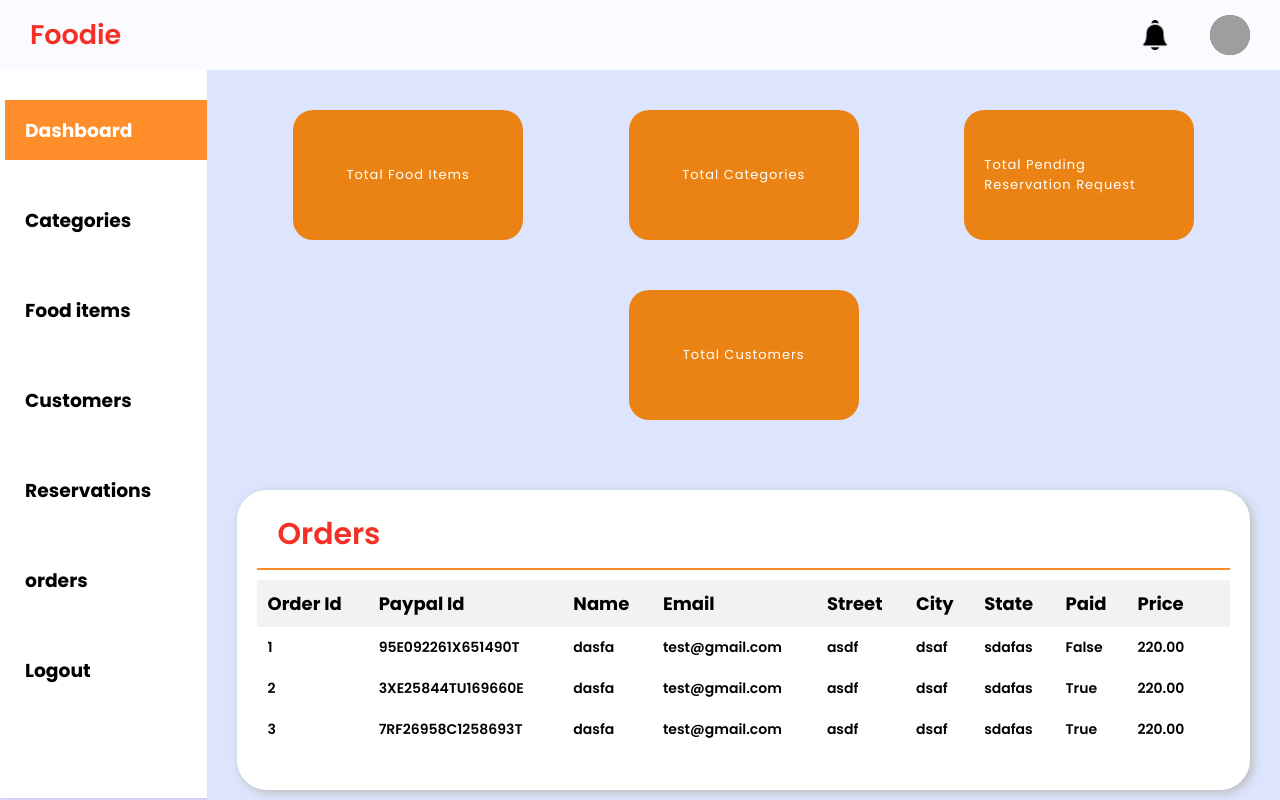
After one commit to Tusharsharma2305/foodie, a Django app: page /admin-dashboard-orders/ in a window 1280 px wide. The commit adds this page. Run offline with Django 5.2, Linux system fonts and the light colour scheme; data comes from the database, SQL or seed files in the repository; some libraries are stand-ins or nearby versions; grey boxes are pictures that could not be loaded.

Commit message:
order in admin

```diff
--- a/Home_App/models.py
+++ b/Home_App/models.py
@@ -56,7 +56,7 @@ class food_table(models.Model):
     food_title = models.CharField(max_length=30)
     description = models.CharField(max_length=50)
     price = models.IntegerField()
-    img_name = models.CharField(max_length=20)
+    img_name = models.CharField(max_length=500)
     category_id = models.ForeignKey(category_table,on_delete=models.CASCADE)
     feature = models.CharField(max_length=20)
 
--- a/Home_App/views.py
+++ b/Home_App/views.py
@@ -65,20 +65,6 @@ def check_authentication(request):
 def cart(request):
     customer = customer_table.objects.get(user_id=request.user)
     cart_items = cart_table.objects.filter(customer_id=customer).select_related('food_id')
-    print(cart_items)
-
-    # customer = customer_table.objects.get(user_id=request.user)
-    # orders = OrderModel.objects.filter(customer=customer)
-    # d = []
-
-    # for item in orders:
-    #     d.push(item.order_id)
-
-    # order_item = order_item_table.objects.filter(order_id__in = d)
-
-
-    print(cart_items)
-
     return render(request,'cart.html',{ "cart": cart_items })
 
 def cart_remove(request,cart_id):
@@ -101,6 +87,11 @@ def cart_quantity_remove(request,cart_id):
         cart.save()
     return redirect('cart')
 
+
+def admin_orders(request):
+    orders = OrderModel.objects.all()
+    order_items = order_item_table.objects.all()
+    return render(request,"admin-dashboard-orders.html",{ "orders": orders,"order_items": order_items })
 
 
     # Obtain access token
@@ -280,25 +271,26 @@ class CustomerTableBackend(ModelBackend):
                 print("Authenticated as customer:", user)
 
                 # Log in the user
-                login(request, user)  # Specify the backend
+                login(request, user,backend='Home_App.views.CustomerTableBackend')  # Specify the backend
                 request.session['islogin'] = True
                 print(request.user.id)
-                fname = user.first_name
+                fname = request.user.first_name
                 return render(request, "index.html", {'fname': fname})
 
             except customer_table.DoesNotExist:
                 # Handle invalid credentials
 
-                print("thi sis exception")
+                print("this is exception")
                 messages.error(request, "Invalid Credentials!")
-                return redirect('index')
+                # return redirect('index')
+                return render(request, 'login.html')
 
         return render(request, 'login.html')
 
 
-User = get_user_model()
 # For Admin auntheciation check krna hai
 class AdminTableBackend(ModelBackend):
+    User = get_user_model()
     def authenticate(self, request, user_name=None, password=None, **kwargs):
         try:
             #check if the credentials are in admin table or not
@@ -329,7 +321,7 @@ class AdminTableBackend(ModelBackend):
 
             if user is not None:
                 # User credentials are correct, then log in the user
-                login(request, user)
+                login(request, user, backend='Home_App.views.AdminTableBackend')
                 return render(request, "admin-dashboard.html", {'user_name': user_name})
 
             else:
--- a/Static/js/shop.js
+++ b/Static/js/shop.js
@@ -1,12 +1,10 @@
-const imgSource = "images/food-menu-1.png";
-
 const listItem = ` <li>
 <div class="food-menu-card">
   <div class="card-banner">
     <img
-      src="${imgSource}"
+      src="{{imgSource}}"
       width="300"
-      height="300"
+      height="100"
       loading="lazy"
       alt="{{imgAlt}}"
       class="w-100"
--- /dev/null
+++ b/Template/admin-dashboard-orders.html
@@ -0,0 +1,103 @@
+{% extends 'admin-dashboard.html' %}
+
+{% block title %} Orders {% endblock %}
+
+{% block content %}
+
+<section class="category-table-section">
+    <div class="category-table-section">
+        <div class="report-container">
+            <div class="report-header">
+                <h1 class="recent-orders">Orders</h1>
+            </div>
+
+
+            <table class="report-body" style="width: 100%;">
+                <thead class="report-topic-head">
+                    <tr>
+                        <th class="t-op">Order Id</th>
+                        <th class="t-op">Paypal Id</th>
+                        <th class="t-op">Name</th>
+                        <th class="t-op">Email</th>
+                        <th class="t-op">Street</th>
+                        <th class="t-op">City</th>
+                        <th class="t-op">State</th>
+                        <th class="t-op">Paid</th>
+                        <th class="t-op">Price</th>
+                        <th class="t-op"></th>
+                    </tr>
+                </thead>
+                <tbody class="items12">
+                    {% for item in orders %}
+                    <tr>
+                        <td class="t-op-nextlvl">{{ item.order_id}}</td>
+                        <td class="t-op-nextlvl">{{ item.paypal_order_id}}</td>
+                        <td class="t-op-nextlvl">{{ item.name}}</td>
+                        <td class="t-op-nextlvl">{{ item.email}}</td>
+                        <td class="t-op-nextlvl">{{ item.street}}</td>
+                        <td class="t-op-nextlvl">{{ item.city}}</td>
+                        <td class="t-op-nextlvl">{{ item.state}}</td>
+                        <td class="t-op-nextlvl">{{ item.is_paid}}</td>
+                        <td class="t-op-nextlvl">{{ item.price}}</td>
+                        <td class="t-op-nextlvl">
+
+
+                        </td>
+                    </tr>
+                    {% endfor %}
+                </tbody>
+            </table>
+        </div>
+    </div>
+</section>
+
+
+
+<style>
+    .btn-edit,
+    .btn-delete,
+    .btn-add {
+        border: none;
+        color: white;
+        padding: 8px;
+        text-align: center;
+        text-decoration: none;
+        display: inline-block;
+        font-size: 14px;
+        margin: 4px 2px;
+        cursor: pointer;
+        border-radius: 15px;
+    }
+
+    .btn-edit,
+    .btn-add {
+        background-color: #008CBA;
+    }
+
+    .btn-delete {
+        background-color: #f44336;
+    }
+
+    /* Apply some basic styles to the table */
+    .report-body {
+        width: 100%;
+        border-collapse: collapse;
+        margin-top: 10px;
+    }
+
+    /* Style the header cells */
+    .report-topic-head th {
+        background-color: #f2f2f2;
+        padding: 10px;
+        border: 0px solid #ddd;
+        text-align: left;
+    }
+
+    /* Style the data cells */
+    .items12 td {
+        padding: 10px;
+        border: 0px solid #ddd;
+    }
+</style>
+
+{% endblock %}
--- a/Template/admin-dashboard.html
+++ b/Template/admin-dashboard.html
@@ -94,6 +94,12 @@
                     <div class="nav-option option6">
                         <a href="{% url 'admin-dashboard-section' section='reservation' %}">
                             <h3> Reservations</h3>
+                        </a>
+                    </div>
+
+                    <div class="nav-option option7">
+                        <a href="{% url 'admin-dashboard-orders' %}">
+                            <h3> orders</h3>
                         </a>
                     </div>
 
--- a/Template/cart.html
+++ b/Template/cart.html
@@ -56,7 +56,7 @@
             <div class="food-menu-card">
               <div class="card-banner">
                 <img
-                  src="{% static 'images/food-menu-4.png' %}"
+                  src="{{ item.food_id.img_name }}"
                   width="300"
                   height="300"
                   loading="lazy"
--- a/online_food_order_prj/urls.py
+++ b/online_food_order_prj/urls.py
@@ -46,6 +46,7 @@ urlpatterns = [
     path('admin-dashboard-foodItems-delete/<int:food_id>/',hv.delete_foodItems,name='delete_food'),
     path('admin-dashboard-foodItems-add/',hv.add_foodItems,name='admin-dashboard-foodItems-add'),
 
+    path('admin-dashboard-orders/',hv.admin_orders,name='admin-dashboard-orders'),
     # Need to ask
 
     path('make_reservation/', hv.make_reservation, name='make_reservation'),
```
Also changed, not shown: Home_App/migrations/0025_auto_20240113_1017.py (added), db.sqlite3.
